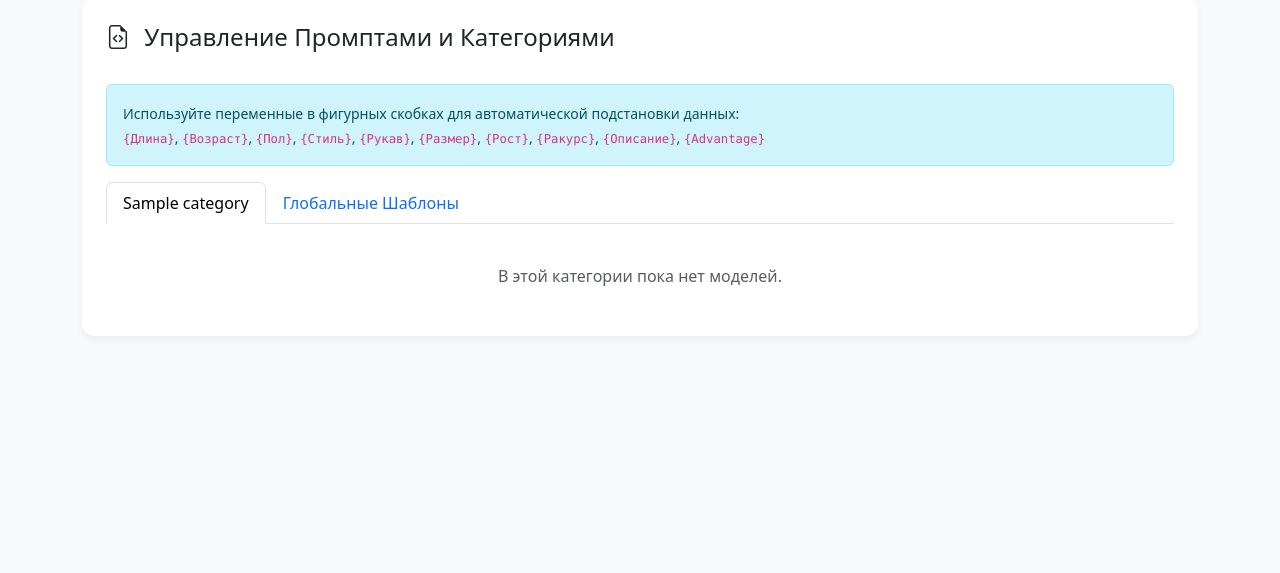
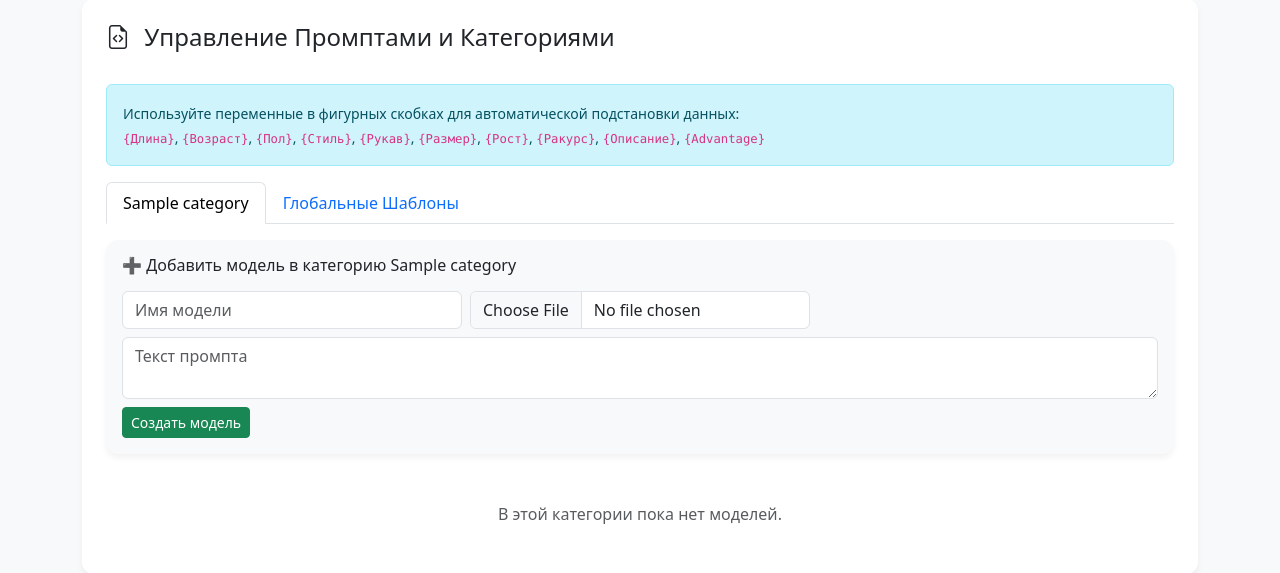
Before and after one commit to Uz11ps/bnbnbot, a FastAPI app: template admin_web/templates/prompts.html in a window 1280 px wide. Shown: the part 81-654 px from the top of the page. Run offline with FastAPI, Linux system fonts and the light colour scheme; the template is opened without the code that fills it: most values are stand-ins (such as "Sample title", 1, 10 or a date in 2020); parts of the project's set-up code (start-up, migrations or seed data) failed here and were passed over.

Commit message:
Integrated model selection with photo support in bot and admin panel

```diff
--- a/admin_web/main.py
+++ b/admin_web/main.py
@@ -149,21 +149,70 @@ async def list_prompts(request: Request, db: aiosqlite.Connection = Depends(get_
         "categories": CATEGORIES
     })
 
+from fastapi import FastAPI, Request, Form, Depends, HTTPException, status, BackgroundTasks, File, UploadFile
+import shutil
+
+# ...
+app.mount("/static", StaticFiles(directory="admin_web/static"), name="static")
+app.mount("/uploads", StaticFiles(directory="data/uploads"), name="uploads")
+
+UPLOAD_DIR = "data/uploads/models"
+os.makedirs(UPLOAD_DIR, exist_ok=True)
+
 @app.post("/prompts/edit_model")
 async def edit_model_prompt(
     model_id: int = Form(...),
     name: str = Form(...),
     prompt_text: str = Form(...),
+    photo: UploadFile = File(None),
     db: aiosqlite.Connection = Depends(get_db),
     user: str = Depends(get_current_username)
 ):
-    # Обновляем название модели
+    # Обновляем название
     await db.execute("UPDATE models SET name=? WHERE id=?", (name, model_id))
-    # Находим ID промпта и обновляем его текст
+
+    # Обработка фото
+    if photo and photo.filename:
+        file_path = f"{UPLOAD_DIR}/model_{model_id}.jpg"
+        with open(file_path, "wb") as buffer:
+            shutil.copyfileobj(photo.file, buffer)
+        await db.execute("UPDATE models SET photo_file_id=? WHERE id=?", (file_path, model_id))
+
+    # Обновляем промпт
     async with db.execute("SELECT prompt_id FROM models WHERE id=?", (model_id,)) as cur:
         row = await cur.fetchone()
         if row:
             await db.execute("UPDATE prompts SET text=? WHERE id=?", (prompt_text, row[0]))
+
+    await db.commit()
+    return RedirectResponse(url="/prompts", status_code=303)
+
+@app.post("/models/add_full")
+async def add_full_model(
+    category: str = Form(...),
+    name: str = Form(...),
+    prompt_text: str = Form(...),
+    photo: UploadFile = File(...),
+    db: aiosqlite.Connection = Depends(get_db),
+    user: str = Depends(get_current_username)
+):
+    # 1. Создаем промпт
+    await db.execute("INSERT INTO prompts (title, text) VALUES (?, ?)", (f"Prompt for {name}", prompt_text))
+    async with db.execute("SELECT last_insert_rowid()") as cur:
+        prompt_id = (await cur.fetchone())[0]
+
+    # 2. Создаем модель
+    await db.execute("INSERT INTO models (category, cloth, name, prompt_id) VALUES (?, 'default', ?, ?)",
+                     (category, name, prompt_id))
+    async with db.execute("SELECT last_insert_rowid()") as cur:
+        model_id = (await cur.fetchone())[0]
+
+    # 3. Сохраняем фото
+    file_path = f"{UPLOAD_DIR}/model_{model_id}.jpg"
+    with open(file_path, "wb") as buffer:
+        shutil.copyfileobj(photo.file, buffer)
+
+    await db.execute("UPDATE models SET photo_file_id=? WHERE id=?", (file_path, model_id))
     await db.commit()
     return RedirectResponse(url="/prompts", status_code=303)
 
--- a/admin_web/templates/prompts.html
+++ b/admin_web/templates/prompts.html
@@ -26,21 +26,57 @@
     <div class="tab-content">
         {% for cat in categories %}
         <div class="tab-pane fade {% if loop.first %}show active{% endif %}" id="{{ cat }}-pane">
+
+            <div class="card p-3 mb-4 bg-light border-dashed">
+                <h6 class="mb-3">➕ Добавить модель в категорию {{ cat | capitalize }}</h6>
+                <form action="/models/add_full" method="post" enctype="multipart/form-data" class="row g-2">
+                    <input type="hidden" name="category" value="{{ cat }}">
+                    <div class="col-md-4">
+                        <input type="text" name="name" class="form-control" placeholder="Имя модели" required>
+                    </div>
+                    <div class="col-md-4">
+                        <input type="file" name="photo" class="form-control" accept="image/*" required>
+                    </div>
+                    <div class="col-md-12">
+                        <textarea name="prompt_text" class="form-control" rows="2" placeholder="Текст промпта" required></textarea>
+                    </div>
+                    <div class="col-12">
+                        <button type="submit" class="btn btn-success btn-sm">Создать модель</button>
+                    </div>
+                </form>
+            </div>
+
             <div class="row g-3">
                 {% if categorized_models[cat] %}
                     {% for m in categorized_models[cat] %}
                     <div class="col-12 col-lg-6">
-                        <div class="card p-3 border-start border-primary border-4">
-                            <form action="/prompts/edit_model" method="post">
+                        <div class="card p-3 border-start border-primary border-4 h-100">
+                            <form action="/prompts/edit_model" method="post" enctype="multipart/form-data">
                                 <input type="hidden" name="model_id" value="{{ m.id }}">
-                                <div class="mb-2 d-flex justify-content-between">
-                                    <input type="text" name="name" class="form-control form-control-sm fw-bold w-75" value="{{ m.name }}">
-                                    <span class="badge bg-light text-dark">#{{ m.id }}</span>
-                                </div>
-                                <textarea name="prompt_text" class="form-control mb-2" rows="5">{{ m.prompt_text }}</textarea>
-                                <div class="d-flex justify-content-between align-items-center">
-                                    <div class="text-muted small">ID промпта: {{ m.prompt_id }}</div>
-                                    <button type="submit" class="btn btn-sm btn-primary">Сохранить</button>
+                                <div class="row">
+                                    <div class="col-4">
+                                        {% if m.photo_file_id %}
+                                            {% if m.photo_file_id.startswith('data/') %}
+                                                <img src="/{{ m.photo_file_id }}" class="img-fluid rounded mb-2 shadow-sm" alt="Model">
+                                            {% else %}
+                                                <div class="text-center py-4 bg-light rounded small mb-2">TG Photo<br>{{ m.photo_file_id[:10] }}...</div>
+                                            {% endif %}
+                                        {% else %}
+                                            <div class="text-center py-4 bg-light rounded small mb-2">Нет фото</div>
+                                        {% endif %}
+                                        <input type="file" name="photo" class="form-control form-control-sm" accept="image/*">
+                                    </div>
+                                    <div class="col-8">
+                                        <div class="mb-2 d-flex justify-content-between align-items-center">
+                                            <input type="text" name="name" class="form-control form-control-sm fw-bold" value="{{ m.name }}">
+                                            <span class="badge bg-light text-dark ms-2">#{{ m.id }}</span>
+                                        </div>
+                                        <textarea name="prompt_text" class="form-control mb-2" rows="4" style="font-size: 0.85rem;">{{ m.prompt_text }}</textarea>
+                                        <div class="d-flex justify-content-between align-items-center">
+                                            <div class="text-muted small">Prompt ID: {{ m.prompt_id }}</div>
+                                            <button type="submit" class="btn btn-sm btn-primary">Сохранить</button>
+                                        </div>
+                                    </div>
                                 </div>
                             </form>
                         </div>
```
Also changed, not shown: bot/handlers/start.py (+74 -4 lines).
